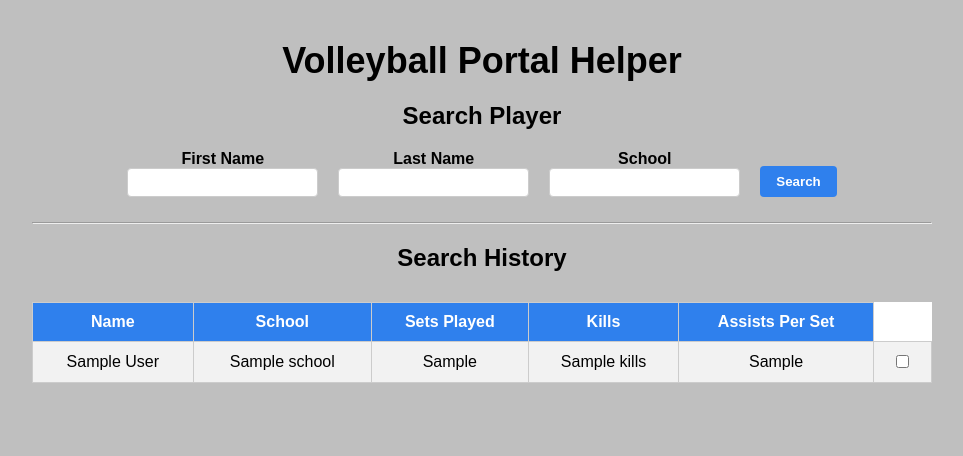
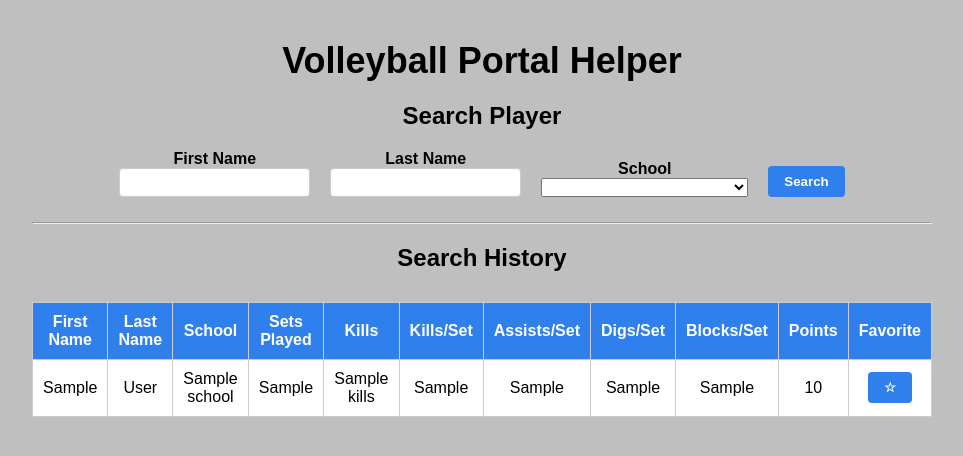
Before and after one commit to Megusaka/NCAA-Transfer-Portal-Assistant, a Flask app: template templates/index.html in a window 1280 px wide. Shown: the part 51-507 px from the top of the page, without its empty margins (158-1121 px from the left). Run offline with Flask 3, Linux system fonts and the light colour scheme; the template is opened without the code that fills it: most values are stand-ins (such as "Sample title", 1, 10 or a date in 2020).

Commit message:
index.html

```diff
--- a/templates/index.html
+++ b/templates/index.html
@@ -17,7 +17,26 @@
 
     <div class="form-group">
         <label>School</label>
-        <input type="text" name="school" required>
+        <select name="school" required>
+            <option disabled selected value></option>
+            <optgroup label="RMAC">
+                <option value="Adams State">Adams State</option>
+                <option value="Black Hills State">Black Hills State</option>
+                <option value="Chadron State">Chadron State</option>
+                <option value="Colorado Christian">Colorado Christian</option>
+                <option value="Colorado Mesa">Colorado Mesa</option>
+                <option value="Colorado School of Mines">Colorado School of Mines</option>
+                <option value="CSU Pueblo">CSU Pueblo</option>
+                <option value="Fort Lewis">Fort Lewis</option>
+                <option value="MSU Denver">MSU Denver</option>
+                <option value="New Mexico Highlands">New Mexico Highlands</option>
+                <option value="Regis">Regis</option>
+                <option value="South Dakota Mines">South Dakota Mines</option>
+                <option value="UCCS">UCCS</option>
+                <option value="Western Colorado University">Western Colorado University</option>
+                <option value="Westminster">Westminster</option>
+            <optgroup>
+        </select>
     </div>
     <button type="submit">Search</button>
 </form>
@@ -26,18 +45,42 @@
 <h2>Search History</h2>
 
 <table>
+        <thead>
             <tr>
-    <th>Name</th><th>School</th><th>Sets Played</th><th>Kills</th><th>Assists Per Set</th>
+                <th>First Name</th>
+                <th>Last Name</th>
+                <th>School</th>
+                <th>Sets Played</th>
+                <th>Kills</th>
+                <th>Kills/Set</th>
+                <th>Assists/Set</th>
+                <th>Digs/Set</th>
+                <th>Blocks/Set</th>
+                <th>Points</th>
+                <th>Favorite</th>
             </tr>
+        </thead>
+    <tbody>
         {% for player in all_data %}
-<tr>
-    <td>{{ player.identifying.first_name }} {{ player.identifying.last_name }}</td>
+        {% set detail_url = url_for('player_detail', pii_id=player.identifying.pii_id) %}
+        <tr style="cursor:pointer;" onclick="window.location='{{ detail_url }}'">
+            <td>{{ player.identifying.first_name }}</td>
+            <td>{{ player.identifying.last_name }}</td>
             <td>{{ player.identifying.school }}</td>
-    <td>{{ player.career.sets_played or '' }}</td>
-    <td>{{ player.career.kills or '' }}</td>
-    <td>{{ player.career.assists_per_set or '' }}</td>
-    <td><input type = "checkbox" name = "Favorite" value = "row1"></td>
+            <td>{{ player.career.sets_played or 'N/A' }}</td>
+            <td>{{ player.career.kills or 'N/A' }}</td>
+            <td>{{ player.career.kills_per_set or 'N/A' }}</td>
+            <td>{{ player.career.assists_per_set or 'N/A' }}</td>
+            <td>{{ player.career.digs_per_set or 'N/A' }}</td>
+            <td>{{ player.career.blk_per_s or 'N/A' }}</td>
+            <td>{{ player.career.points or 'N/A' }}</td>
+            <td>
+                <form method="POST" action="{{ url_for('toggle_favorite', pii_id=player.identifying.pii_id) }}">
+                    <button type="submit" onclick="event.stopPropagation()">{{ '★' if player.identifying.is_favorite else '☆' }}</button>
+                </form>
+            </td>
         </tr>
         {% endfor %}
+    </tbody>
 </table>
 {% endblock %}
```
Lines whose indentation alone changed are shown as unchanged.
